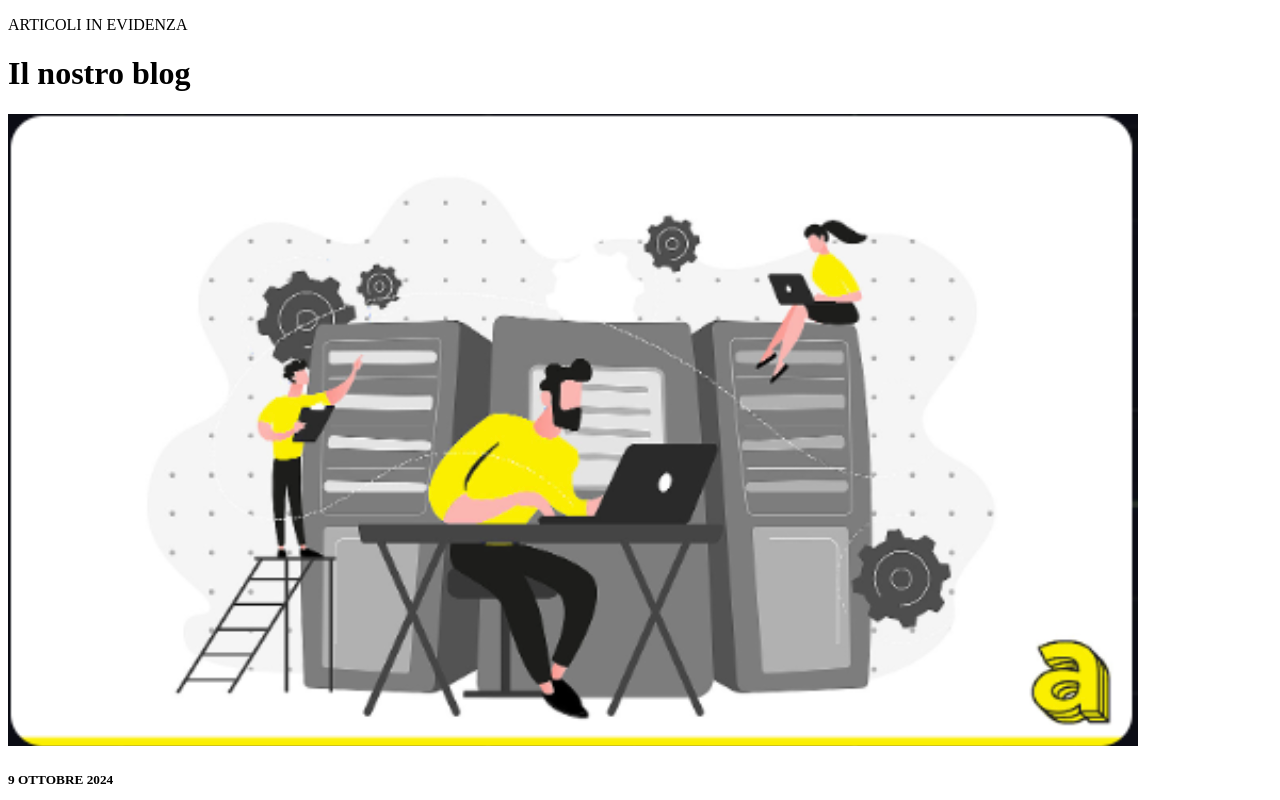
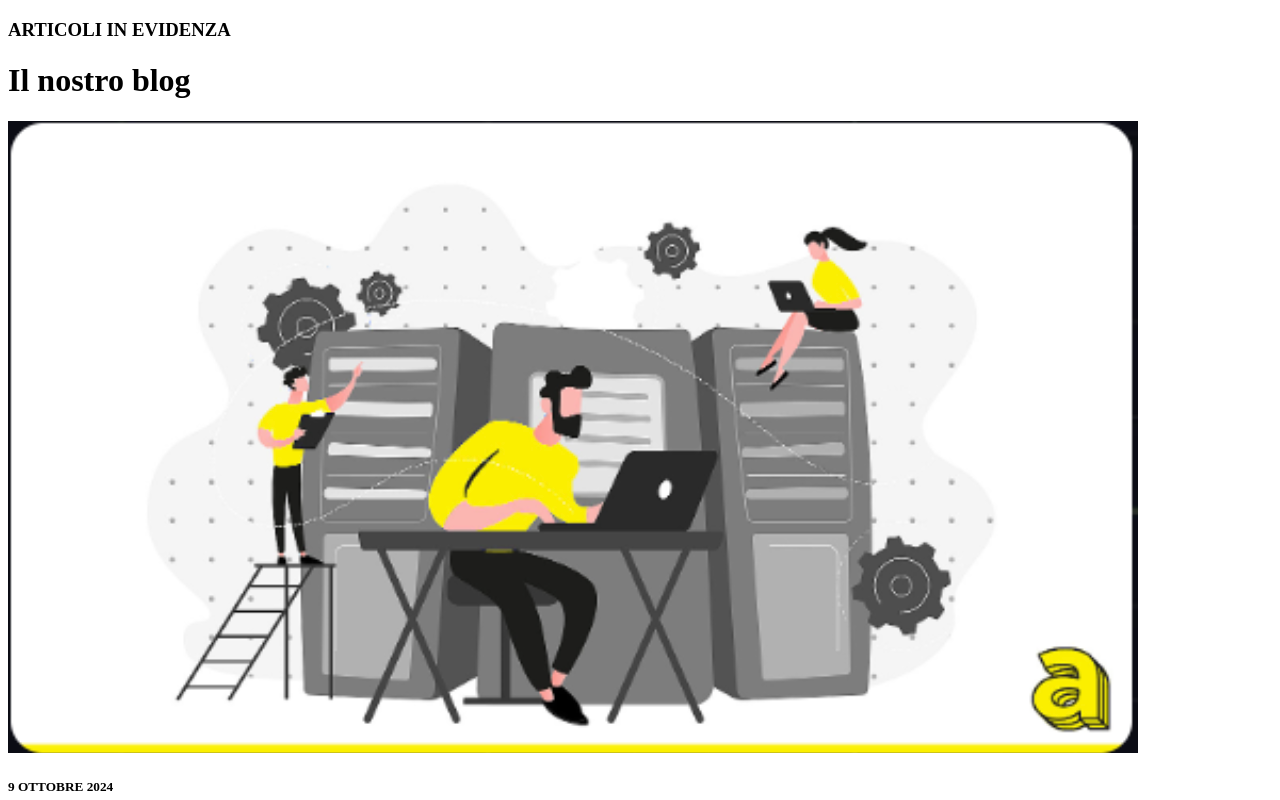
Before and after one commit to albertogucciardi/hack01-articoli, a plain HTML site: page index.html in a window 1280 px wide. Shown: the top 800 px of the page. Drawn offline with Linux system fonts and the light colour scheme.

Commit message:
aggiornamento 1
sostituito p con h3 in riga 11

```diff
--- a/index.html
+++ b/index.html
@@ -8,7 +8,7 @@
 <body>
     <main>
         <header>
-            <div><p>ARTICOLI IN EVIDENZA</p></div>
+            <div><h3>ARTICOLI IN EVIDENZA<h3></div>
             <div><h1>Il nostro blog</h1></div>
         </header>
         <section>
```
